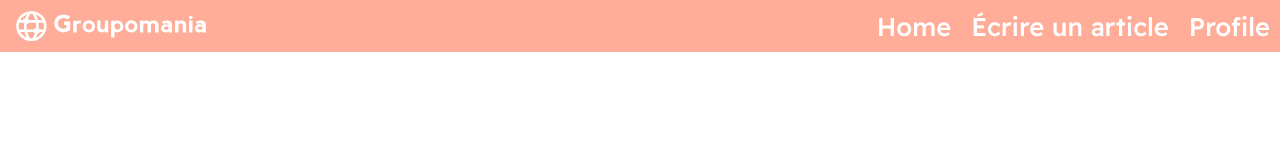
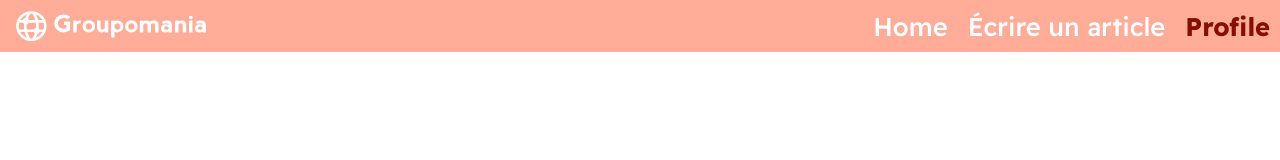
Before and after one commit to Redhewlett/P7-groupomania, a React (Create React App) app in the folder client/: page /profile in a window 1280 px wide. Shown: the top 160 px of the page. Built offline with nearby package versions, Linux system fonts and the light colour scheme.

Commit message:
active class issue with the navbar's NavLink solved, the className was not called correctly (.active) the correct call was: styles.active. solved with stack overflow

```diff
--- a/client/src/components/NavBar.jsx
+++ b/client/src/components/NavBar.jsx
@@ -8,15 +8,15 @@ export default function NavBar() {
     <div className={styles.nav_contrainer}>
       <img className={styles.img} src={logo} alt='logo groupomania avec typo blanc' />
       <nav className={styles.nav}>
-        <NavLink to='/home' exact='true' className={(navData) => (navData.isActive ? 'active' : 'none')} style={{ textDecoration: 'none' }}>
+        <NavLink to='/home' exact='true' className={(navData) => (navData.isActive ? styles.active : 'none')} style={{ textDecoration: 'none' }}>
           <li>Home</li>
         </NavLink>
 
-        <NavLink to='/articlebuilder' className={(navData) => (navData.isActive ? 'active' : 'none')} style={{ textDecoration: 'none' }}>
+        <NavLink to='/articlebuilder' className={(navData) => (navData.isActive ? styles.active : 'none')} style={{ textDecoration: 'none' }}>
           <li>Écrire un article</li>
         </NavLink>
 
-        <NavLink to='/profile' className={(navData) => (navData.isActive ? 'active' : 'none')} style={{ textDecoration: 'none' }}>
+        <NavLink to='/profile' className={(navData) => (navData.isActive ? styles.active : 'none')} style={{ textDecoration: 'none' }}>
           <li>Profile</li>
         </NavLink>
       </nav>
```
